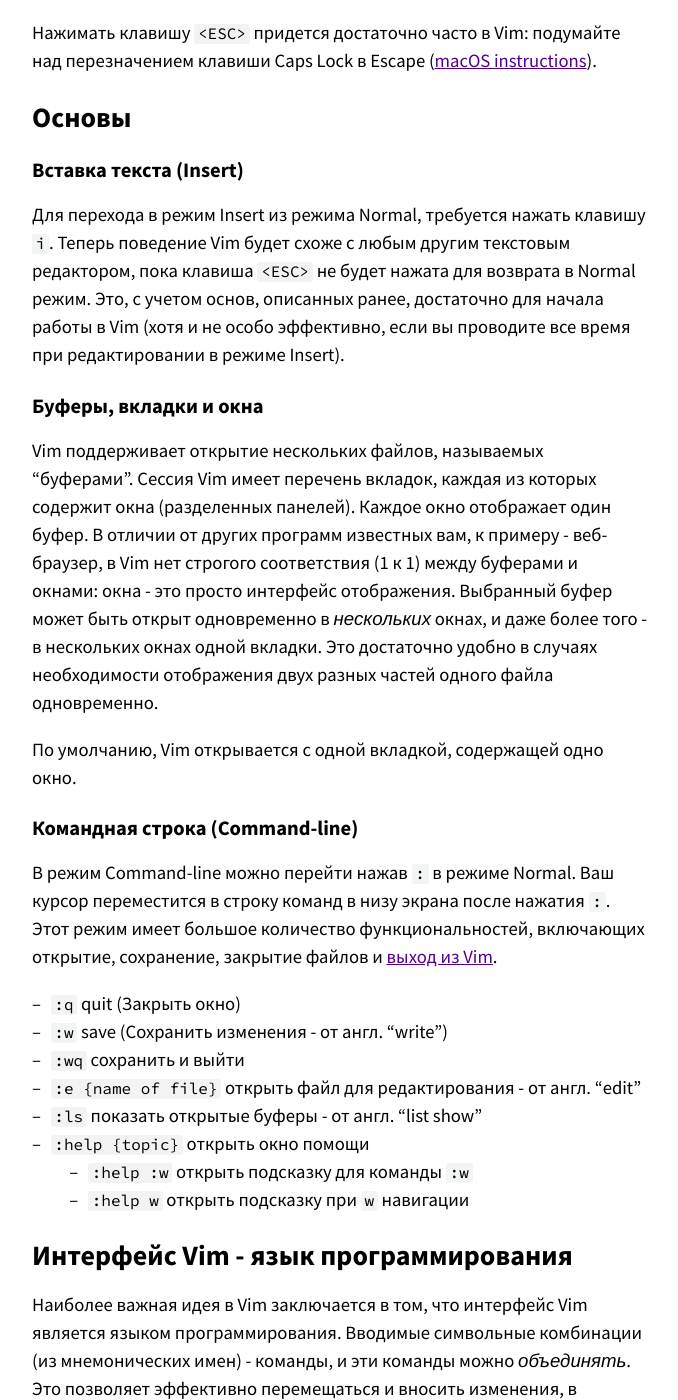
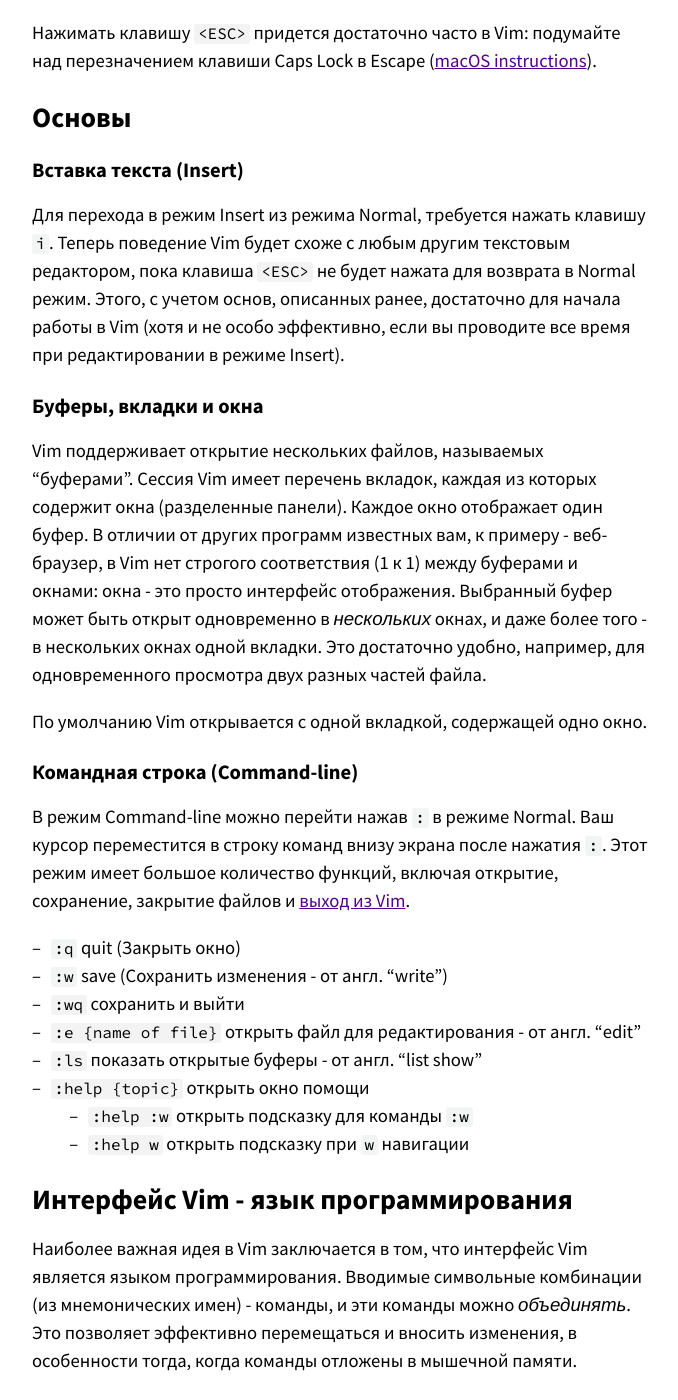
Before and after one commit to missing-semester-rus/missing-semester-rus.github.io, a Jekyll site: the page built from _2020/editors.md, in a window 1280 px wide and 1400 px high, scrolled down 3532 px. Shown: the whole window, without its empty margins (300-978 px from the left). Built offline with Jekyll 4.4.1, drawn with Linux system fonts in a browser that asks for light colours; some of the changed text lies outside the part shown.

Commit message:
Перевод основной части лекции
Добавлен перевод основной части лекции от @LaRRu

```diff
--- a/_2020/editors.md
+++ b/_2020/editors.md
@@ -95,20 +95,18 @@
 ## Вставка текста (Insert)
 
 Для перехода в режим Insert из режима Normal, требуется нажать клавишу `i`.
-Теперь поведение Vim будет схоже с любым другим текстовым редактором, пока клавиша `<ESC>` не будет нажата для возврата в Normal режим. Это,
+Теперь поведение Vim будет схоже с любым другим текстовым редактором, пока клавиша `<ESC>` не будет нажата для возврата в Normal режим. Этого,
 с учетом основ, описанных ранее, достаточно для начала работы в Vim (хотя и не особо эффективно, если вы проводите все время при редактировании в режиме Insert).
 
 ## Буферы, вкладки и окна
 
-Vim поддерживает открытие нескольких файлов, называемых "буферами". Сессия Vim имеет перечень вкладок, каждая из которых содержит окна (разделенных панелей). Каждое окно отображает один буфер. В отличии от других программ известных вам, к примеру - веб-браузер, в Vim нет строгого соответствия (1 к 1) между буферами и окнами: окна - это просто интерфейс отображения. Выбранный буфер может быть открыт одновременно в _нескольких_ окнах, и даже более того - в нескольких окнах одной вкладки. Это достаточно удобно в случаях необходимости отображения двух разных частей одного файла одновременно.
+Vim поддерживает открытие нескольких файлов, называемых "буферами". Сессия Vim имеет перечень вкладок, каждая из которых содержит окна (разделенные панели). Каждое окно отображает один буфер. В отличии от других программ известных вам, к примеру - веб-браузер, в Vim нет строгого соответствия (1 к 1) между буферами и окнами: окна - это просто интерфейс отображения. Выбранный буфер может быть открыт одновременно в _нескольких_ окнах, и даже более того - в нескольких окнах одной вкладки. Это достаточно удобно, например, для одновременного просмотра двух разных частей файла.
 
-По умолчанию, Vim открывается с одной вкладкой, содержащей одно окно.
+По умолчанию Vim открывается с одной вкладкой, содержащей одно окно.
 
 ## Командная строка (Command-line)
 
-В режим Command-line можно перейти нажав `:` в режиме Normal. Ваш курсор переместится
-в строку команд в низу экрана после нажатия `:`. Этот режим имеет большое количество функциональностей, включающих открытие, сохранение, закрытие файлов и
-[выход из Vim](https://twitter.com/iamdevloper/status/435555976687923200).
+В режим Command-line можно перейти нажав `:` в режиме Normal. Ваш курсор переместится в строку команд внизу экрана после нажатия `:`. Этот режим имеет большое количество функций, включая открытие, сохранение, закрытие файлов и [выход из Vim](https://twitter.com/iamdevloper/status/435555976687923200).
 
 - `:q` quit (Закрыть окно)
 - `:w` save (Сохранить изменения - от англ. "write")
@@ -140,8 +138,8 @@
 - Дополнительно: `%` (связанный символ - пример: переход между скобками, кавычками и т.д.)
 - Поиск: `f{character}`, `t{character}`, `F{character}`, `T{character}`
 	- f | F - поиск символа в строке (вперед | назад)
-    - t | T - переход к символу, за которым находится искомый {character} в текущей строке (вперед | назад)
-    - `,` / `;` для перехода между результатами поиска
+	- t | T - переход к символу, за которым находится искомый {character} в текущей строке (вперед | назад)
+	- `,` / `;` для перехода между результатами поиска
 - Поиск по файлу: `/{regex}`, `n` / `N` для навигации по результатам.
 
 ## Выбор
```
Also changed, not shown: other parts of _2020/editors.md (+7 -7 lines).
